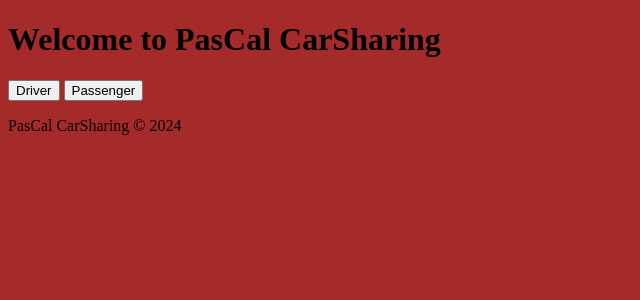
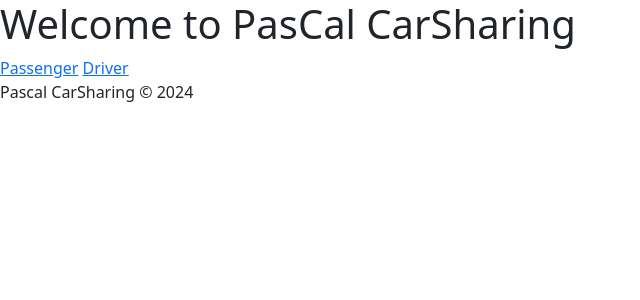
Before and after one commit to ITTPascal-2526-5L/pascal-carsharing-brighipagliaraniromagnoli, a Flask app: page / in a window 1280 px wide. Shown: the top 300 px of the page, without its empty margins (0-640 px from the left). Run offline with Flask 3, Linux system fonts and the light colour scheme.

Commit message:
interfaccia

```diff
--- a/app/static/css/style.css
+++ b/app/static/css/style.css
@@ -1,3 +1,6 @@
-.background-color {
-    background-color:brown;
+#footer {
+  position: absolute;
+  bottom: 0;
+  left: 0;
+  width: 100%;
 }
--- a/app/templates/index.html
+++ b/app/templates/index.html
@@ -1,17 +1,39 @@
-<!DOCTYPE html>
-<html>
-    <head>
-        <link rel="stylesheet" href="static\css\style.css">
-    </head>
-<body class="background-color">
+<!doctype html>
+
+<html lang="en">
+
+<head>
+    <title>
+        Pascal CarSharing
+    </title>
+    <!-- Required meta tags -->
+    <meta charset="utf-8" />
+    <meta name="viewport" content="width=device-width, initial-scale=1, shrink-to-fit=no" />
     <h1>Welcome to PasCal CarSharing</h1>
+    <!-- Bootstrap CSS v5.2.1 -->
+    <link href="https://cdn.jsdelivr.net/npm/bootstrap@5.3.2/dist/css/bootstrap.min.css" rel="stylesheet"
+        integrity="sha384-T3c6CoIi6uLrA9TneNEoa7RxnatzjcDSCmG1MXxSR1GAsXEV/Dwwykc2MPK8M2HN" crossorigin="anonymous" />
+</head>
 
-        <button type="button">Driver</button>
-        <button type="button">Passenger</button>
+<body>
+    <header>
+        <!-- place navbar here -->
+    </header>
+    <main>
+        <a href="passengerLogin.html">Passenger</a>
+
+        <a href="driverLogin.html">Driver</a>
+    </main>
+    <footer>
+        <p class="basso">Pascal CarSharing &copy; 2024</p>
+    </footer>
+    <!-- Bootstrap JavaScript Libraries -->
+    <script src="https://cdn.jsdelivr.net/npm/@popperjs/core@2.11.8/dist/umd/popper.min.js"
+        integrity="sha384-I7E8VVD/ismYTF4hNIPjVp/Zjvgyol6VFvRkX/vR+Vc4jQkC+hVqc2pM8ODewa9r"
+        crossorigin="anonymous"></script>
+
+    <script src="https://cdn.jsdelivr.net/npm/bootstrap@5.3.2/dist/js/bootstrap.min.js"
+        integrity="sha384-BBtl+eGJRgqQAUMxJ7pMwbEyER4l1g+O15P+16Ep7Q9Q+zqX6gSbd85u4mG4QzX+"
+        crossorigin="anonymous"></script>
 </body>
-
-<footer>
-    <p>PasCal CarSharing &copy; 2024</p>
-</footer>
-
 </html>
--- a/app/templates/passengerLogin.html
+++ b/app/templates/passengerLogin.html
@@ -4,7 +4,7 @@
     <meta charset="UTF-8">
     <meta name="viewport" content="width=device-width, initial-scale=1.0">
     <title>Passenger - Login</title>
-    <form action="passLog.php">
+    <form action="">
         <p>nome</p>
         <input type="text" placeholder="Inserire il nome" name="nome">
         <p>cognome</p>
```
